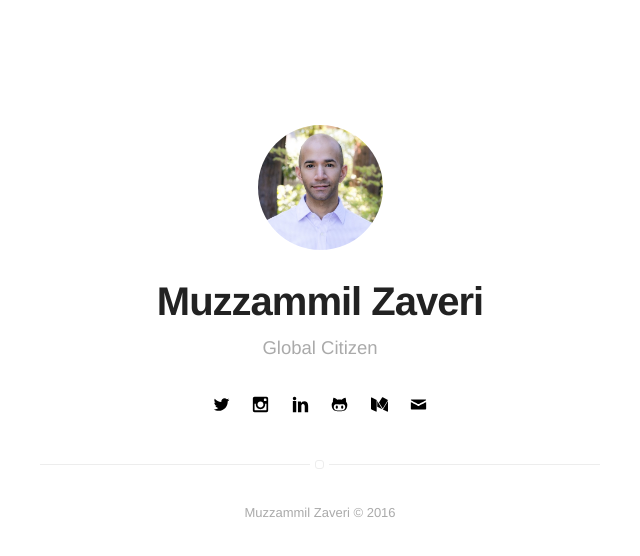
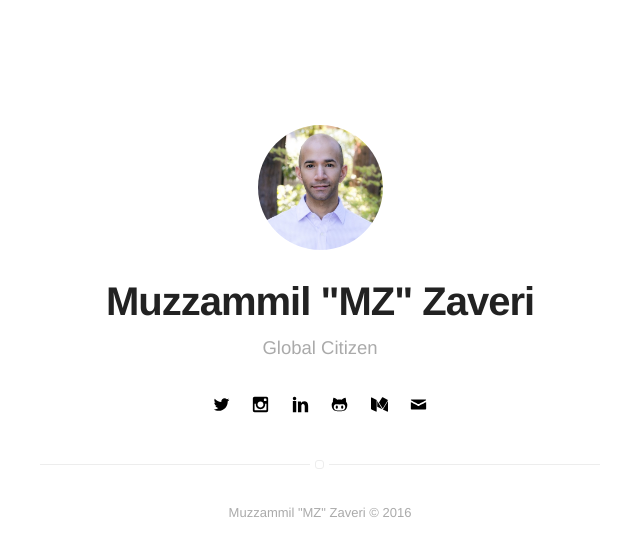
Before and after one commit to zaveri/zaveri.github.io, a Jekyll site: the page built from index.html, in a window 1280 px wide. Shown: the top 556 px of the page, without its empty margins (320-960 px from the left). Built offline with Jekyll 4.4.1, drawn with Linux system fonts in a browser that asks for light colours.

Commit message:
initials

```diff
--- a/_config.yml
+++ b/_config.yml
@@ -1,5 +1,5 @@
 # main text of home
-name: Muzzammil Zaveri
+name: Muzzammil "MZ" Zaveri
 bio: Global Citizen
 
 # twitter summary info
```
Also changed, not shown: 1 other file.
